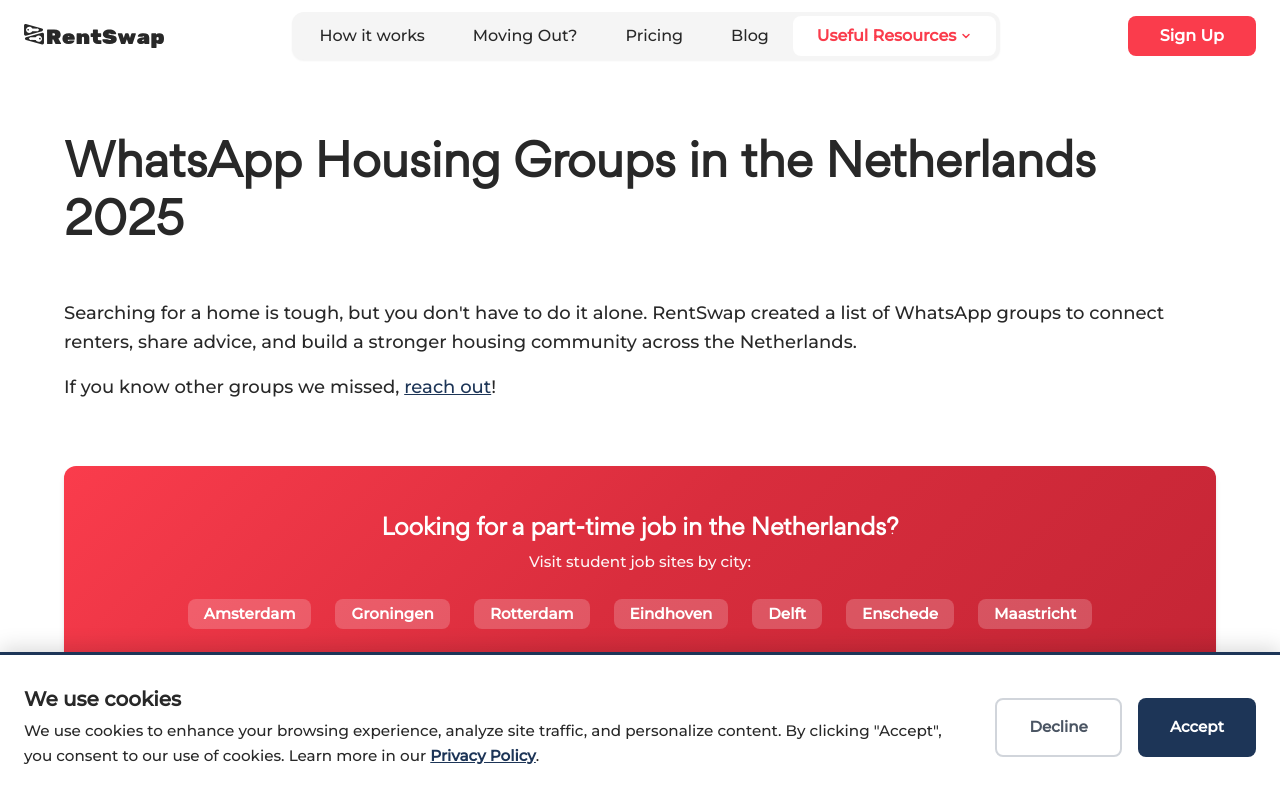
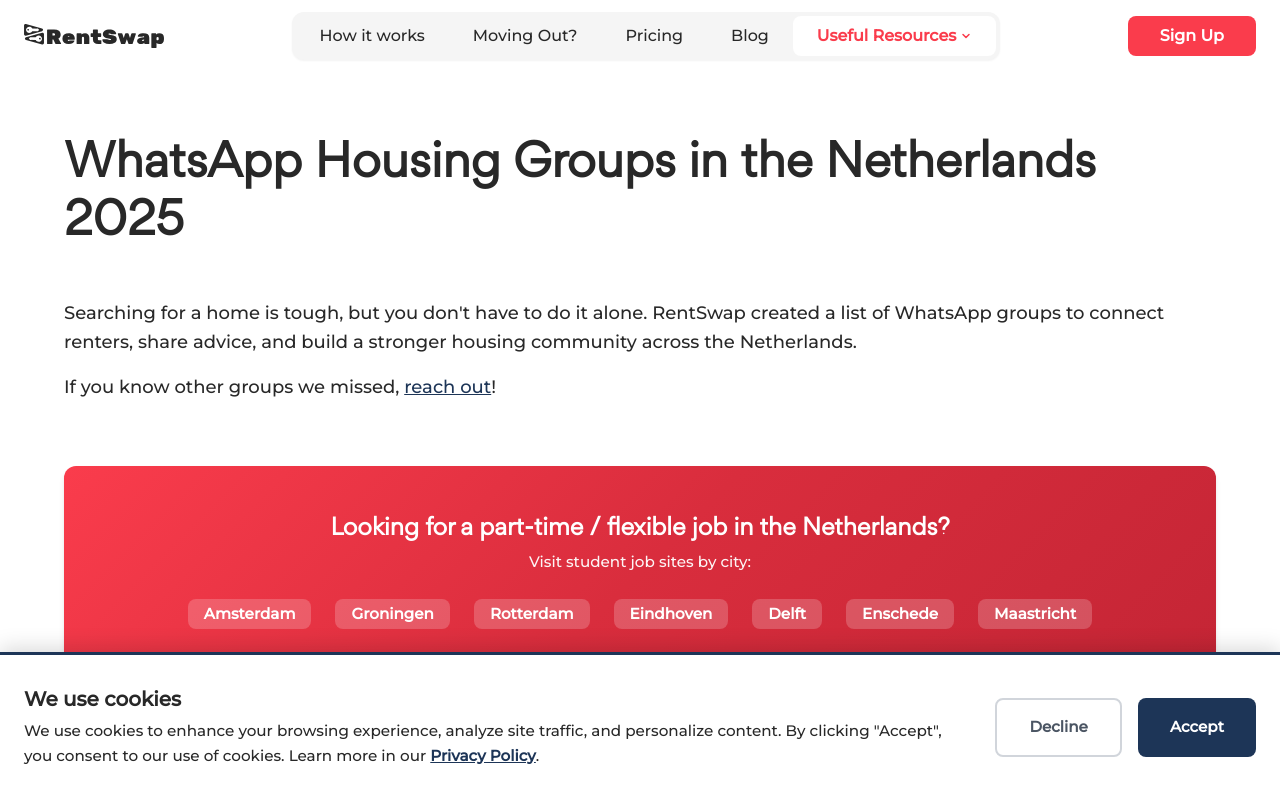
Before and after one commit to This-Marinov-guy/rentswap-v2, a Next.js app: page /whatsapp-netherlands in a window 1280 px wide. Shown: the top 800 px of the page. Built offline with nearby package versions, Linux system fonts and the light colour scheme.

Commit message:
fix text

```diff
--- a/src/app/whatsapp-netherlands/page.tsx
+++ b/src/app/whatsapp-netherlands/page.tsx
@@ -313,7 +313,7 @@
 
           <section className={styles.studentJobsBanner} aria-label="Student job websites">
             <h2 className={styles.studentJobsBannerTitle}>
-              Looking for a part-time job in the Netherlands?
+              Looking for a part-time / flexible job in the Netherlands?
             </h2>
             <p className={styles.studentJobsBannerSubtitle}>
               Visit student job sites by city:
```
